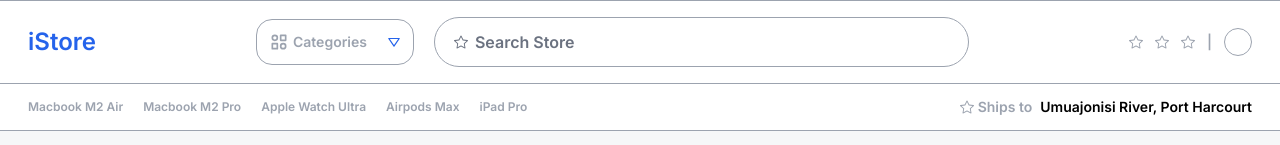
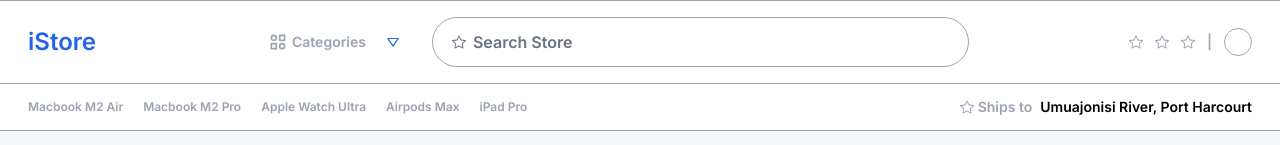
Before and after one commit to mmesomasaint/tempillar, a Next.js app: page /theme/e-apple-store/preview in a window 1280 px wide. Shown: the top 145 px of the page. Built offline with nearby package versions, Linux system fonts and the light colour scheme.

Commit message:
Feat: Improve on the styles

```diff
--- a/app/theme/e-apple-store/pack/components/dropdown.tsx
+++ b/app/theme/e-apple-store/pack/components/dropdown.tsx
@@ -98,9 +98,9 @@ export function DropDownMultiple({
   return (
     <div className={`inline-block relative w-[25%]`}>
       <div
-        className={`flex justify-between items-center gap-5 p-3 border ${
-          open ? 'border-apple-store-pri' : 'border-apple-store-faded-max'
-        } rounded-t-2xl ${open ? 'rounded-b-none' : 'rounded-2xl'}`}
+        className={`flex justify-between items-center gap-5 p-3 rounded-t-2xl ${
+          open ? 'rounded-b-none' : 'rounded-2xl'
+        }`}
         onClick={() => setOpen((prev) => !prev)}
       >
         <div
```
